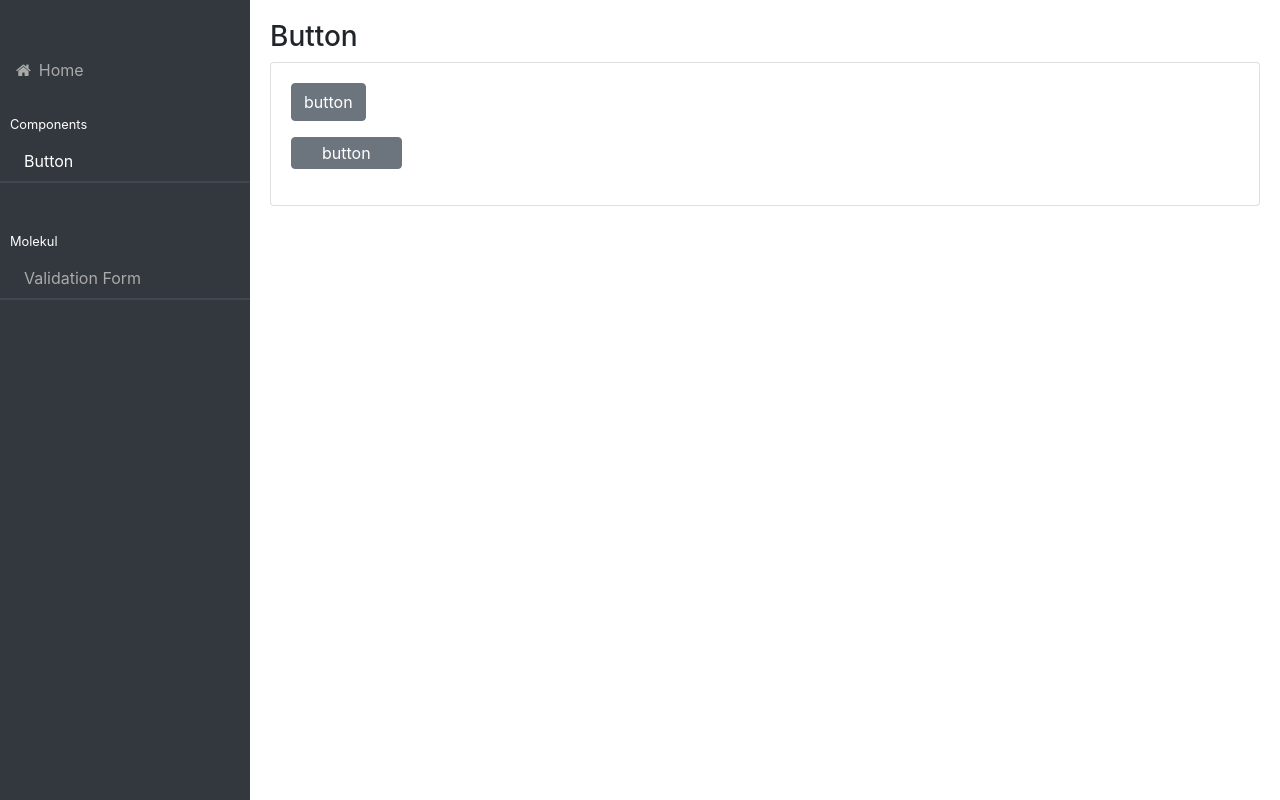
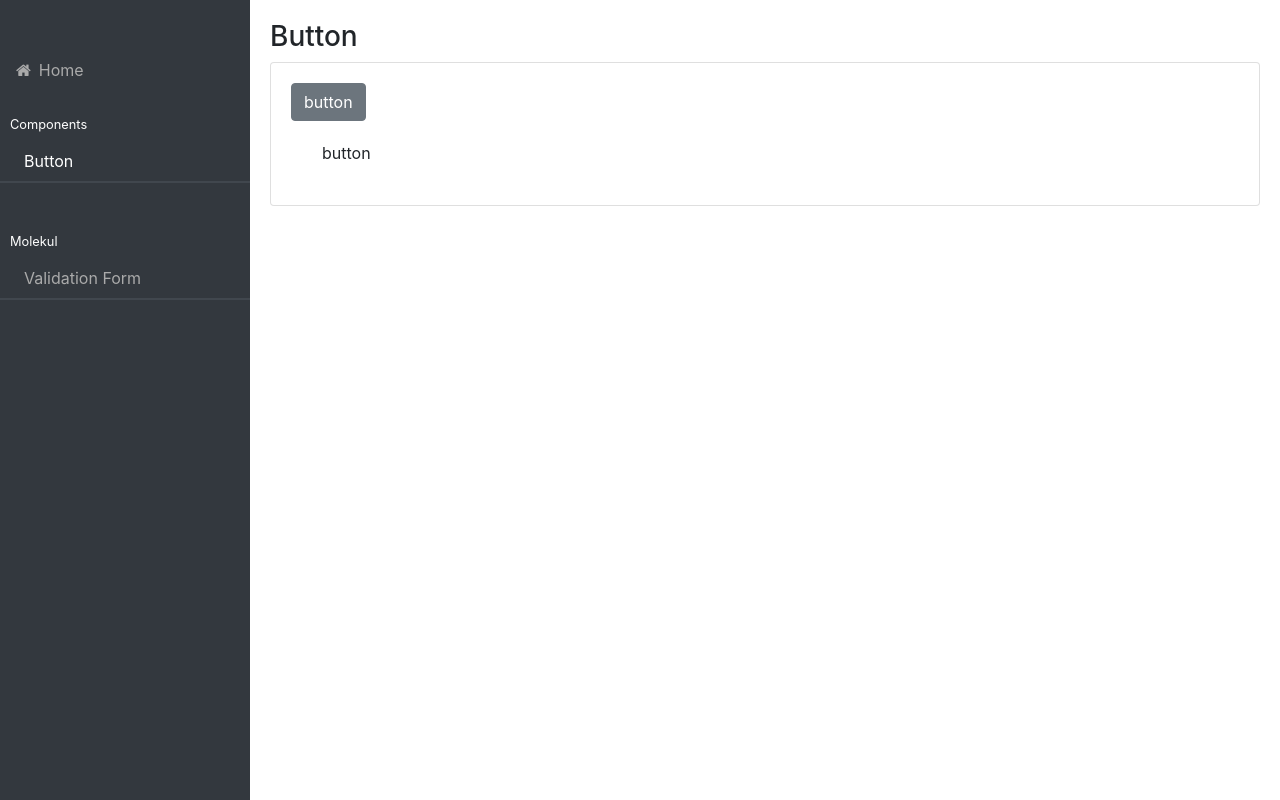
Before and after one commit to swizaesar/react-components, a React (Create React App) app: page /button in a window 1280 px wide. Built offline with nearby package versions, Linux system fonts and the light colour scheme; the HTML template or start-up script is replaced by a standard one.

Commit message:
update name form input

```diff
--- a/src/Components/Molekul/FormValidation/renderType.js
+++ b/src/Components/Molekul/FormValidation/renderType.js
@@ -1,5 +1,5 @@
 import React from "react";
-import FormInput from "../../Particle/Form/FormText";
+import FormText from "../../Particle/Form/FormText";
 
 const renderType = ({
     id,
@@ -12,7 +12,7 @@ const renderType = ({
     return {
         text: () => {
             return (
-                <FormInput
+                <FormText
                     isValid={isValid}
                     item={item}
                     setValid={setValid}
@@ -24,7 +24,7 @@ const renderType = ({
         },
         textarea: () => {
             return (
-                <FormInput
+                <FormText
                     isValid={isValid}
                     item={item}
                     setValid={setValid}
@@ -36,7 +36,7 @@ const renderType = ({
         },
         email: () => {
             return (
-                <FormInput
+                <FormText
                     isValid={isValid}
                     item={item}
                     setValid={setValid}
--- a/src/Components/Particle/Form/FormText.js
+++ b/src/Components/Particle/Form/FormText.js
@@ -15,7 +15,7 @@ const ButtonPassword = styled.button`
     padding: 7px 10px;
 `;
 
-const FormInput = ({
+const FormText = ({
     validationClick,
     value,
     item,
@@ -102,4 +102,4 @@ const FormInput = ({
         </FormGroup>
     );
 };
-export default FormInput;
+export default FormText;
--- a/src/Pages/Button/index.js
+++ b/src/Pages/Button/index.js
@@ -12,7 +12,9 @@ const Button = () => {
                         <ButtonStyle>button</ButtonStyle>
                     </div>
                     <div className="mb-3">
-                        <ButtonStyle padding="3px 30px">button</ButtonStyle>
+                        <ButtonStyle color="" padding="3px 30px">
+                            button
+                        </ButtonStyle>
                     </div>
                 </CardBody>
             </Card>
```
Also changed, not shown: src/Components/Particle/Form/FormEmail.js (added).
